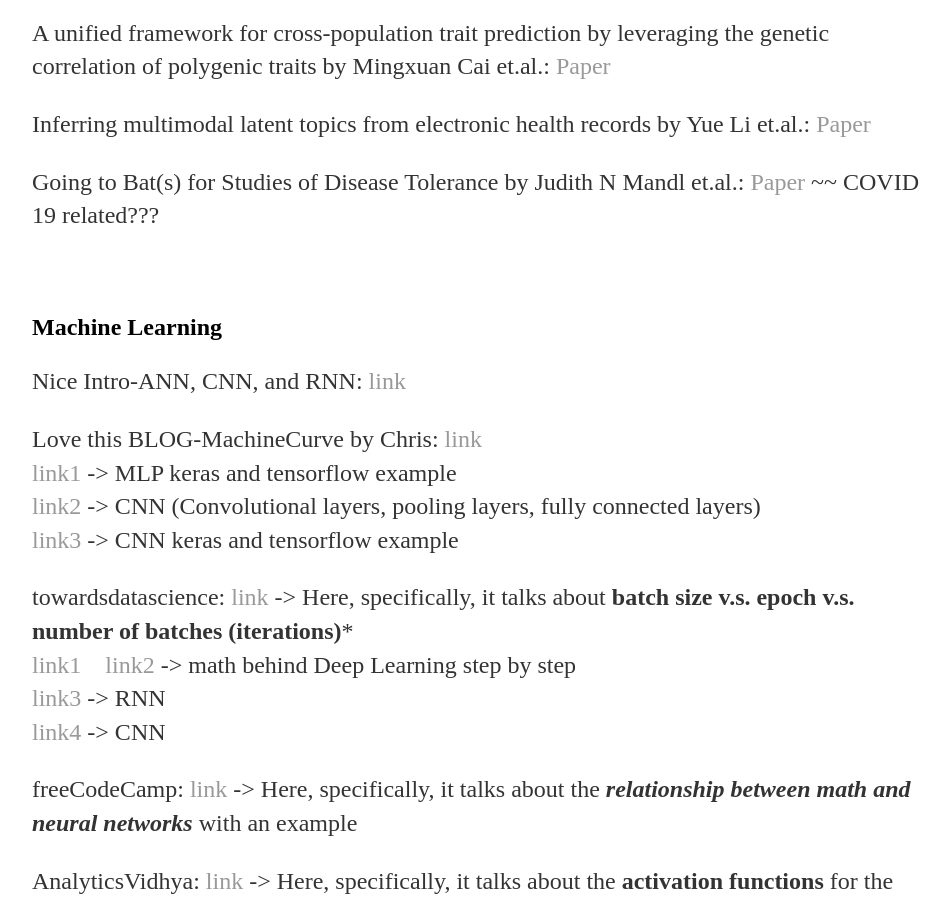
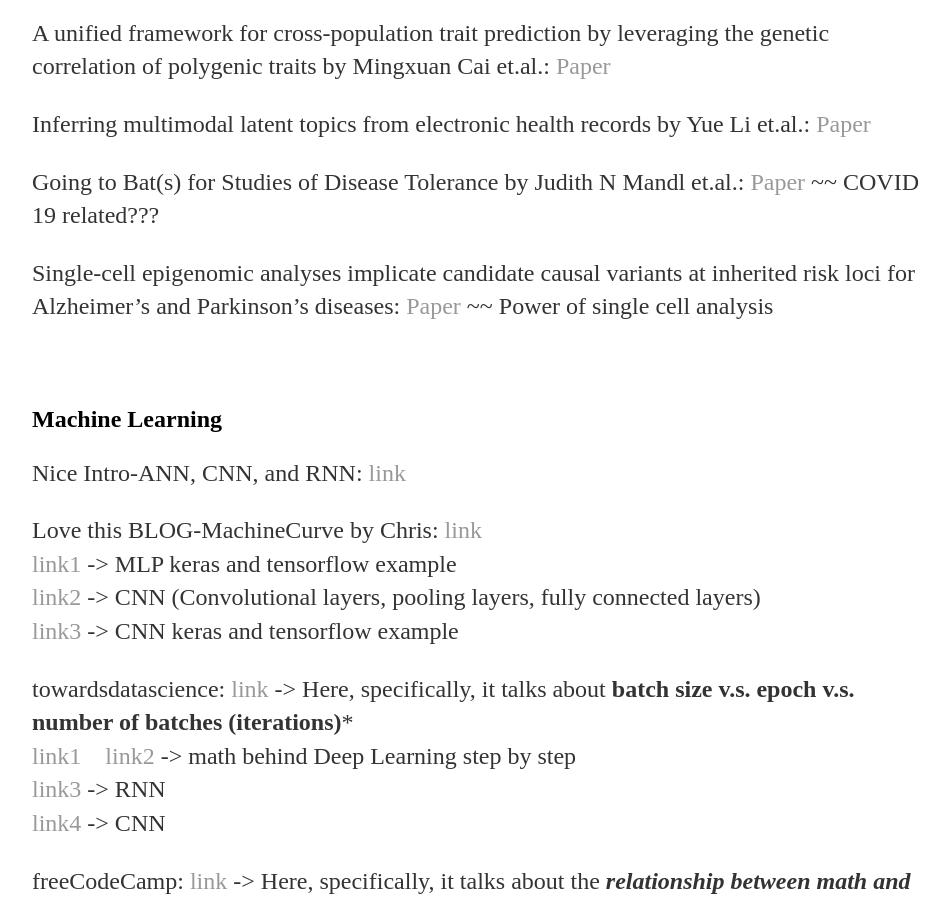
Before and after one commit to yjkweon24/yjkweon24.github.io, a Jekyll site: the page built from _posts/2019-03-16-Academic.md, in a window 1280 px wide and 900 px high, scrolled down 1863 px. Shown: the whole window, without its empty margins (160-1109 px from the left). Built offline with Jekyll 4.4.1, drawn with Linux system fonts in a browser that asks for light colours.

Commit message:
Update 2019-03-16-Academic.md

```diff
--- a/_posts/2019-03-16-Academic.md
+++ b/_posts/2019-03-16-Academic.md
@@ -49,6 +49,8 @@
 
 Going to Bat(s) for Studies of Disease Tolerance by Judith N Mandl et.al.: [Paper](https://www.frontiersin.org/articles/10.3389/fimmu.2018.02112/full) ~~ COVID 19 related???
 
+Single-cell epigenomic analyses implicate candidate causal variants at inherited risk loci for Alzheimer’s and Parkinson’s diseases: [Paper](https://www.nature.com/articles/s41588-020-00721-x) ~~ Power of single cell analysis
+
 <br>
 
 ## Machine Learning
```
